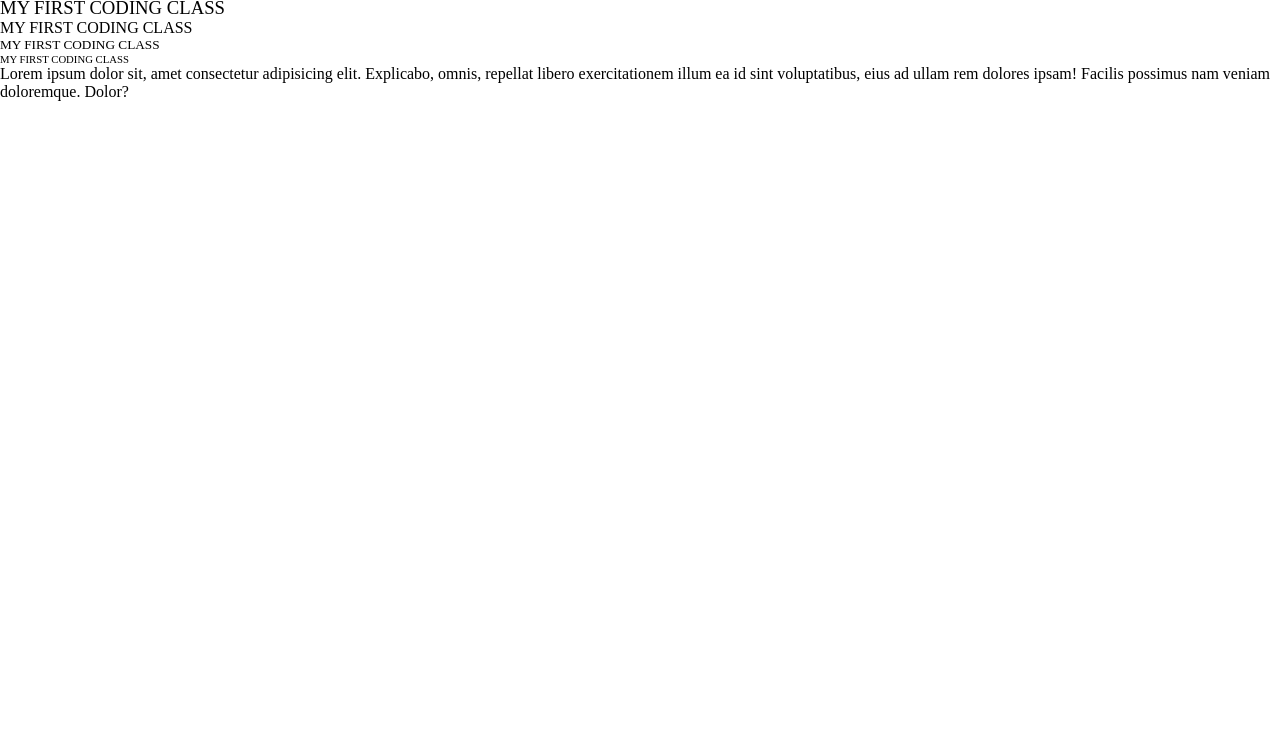
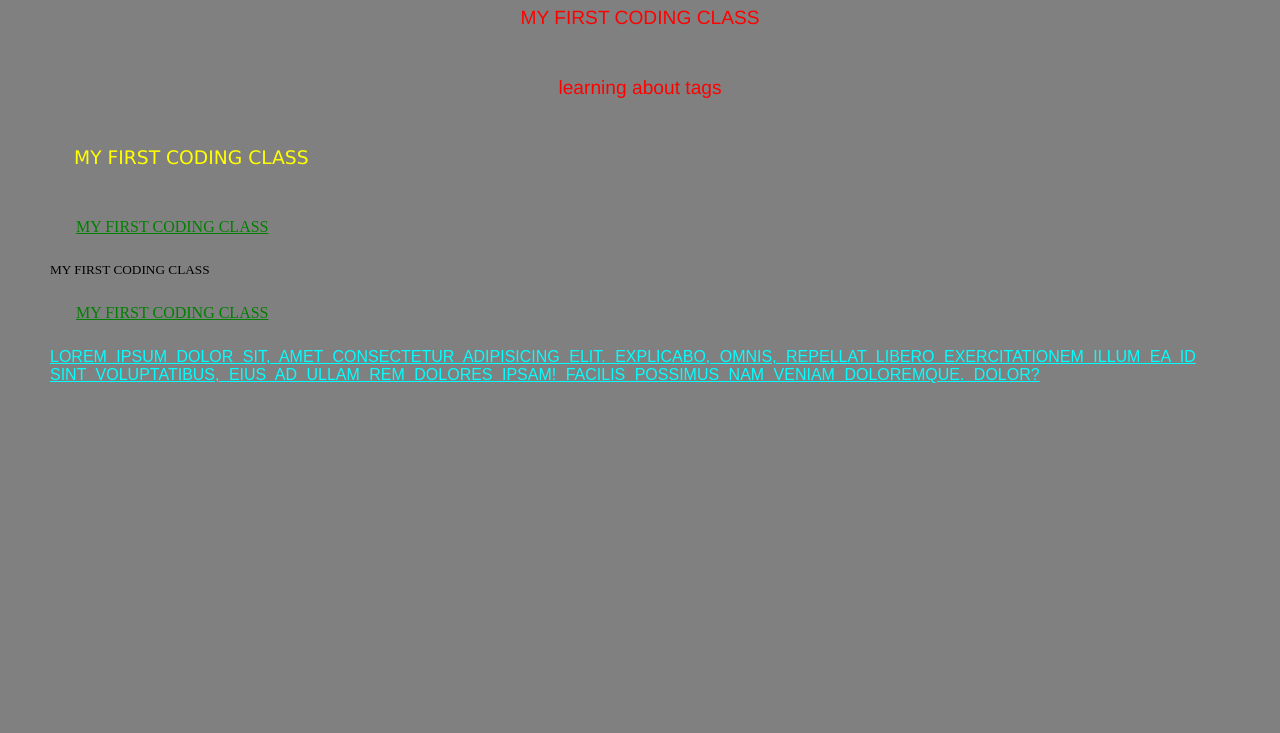
Before and after one commit to NjieKhalid14/KHALIDNJIE, a plain HTML site: page index.html in a window 1280 px wide. Shown: the part 67-800 px from the top of the page. Drawn offline with Linux system fonts and the light colour scheme.

Commit message:
Styled the background and gave color to my headings

```diff
--- a/style.css
+++ b/style.css
@@ -6,3 +6,44 @@
     color:black;
     font-weight: normal;
 }
+h1, h2{
+    color: red;
+    text-align: center;
+    font-size: larger;
+    font-family: 'Franklin Gothic Medium', 'Arial Narrow', Arial, sans-serif;
+    padding: 24px 0;
+}
+h3{
+    display: block;
+    height: fit-content;
+    color: yellow;
+    font: size 18px;
+    font-family: Verdana, Geneva, Tahoma, sans-serif;
+    text-align: left;
+    padding: 24px;
+
+}
+h4, h6{
+    color: green;
+    font-size: 16px;
+    text-decoration: underline;
+    margin: auto;
+    font-family: 'Times New Roman', Times, serif;
+    padding: 26px;
+}
+p{
+    font-family: Arial, Helvetica, sans-serif;
+    text-transform: uppercase;
+    color: cyan;
+    text-decoration: underline;
+    word-spacing: 5px;
+}
+body{
+    background-color: gray;
+    word-spacing: normal;
+    height: 100%;
+    animation: alternate-reverse;
+    visibility: visible;
+    margin: 24px;
+    padding: 26px;
+}
```
